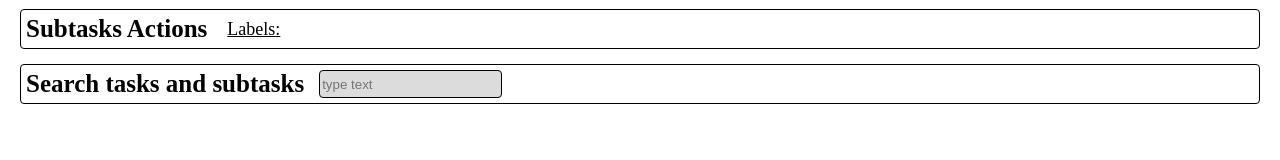
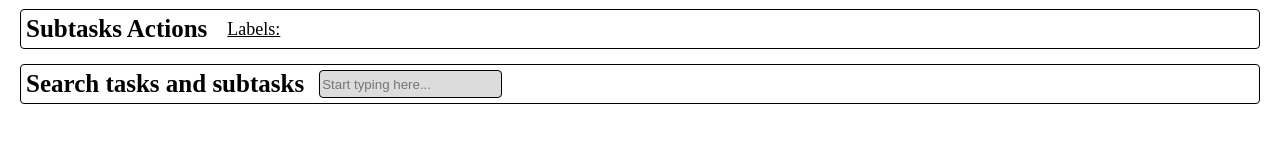
Before and after one commit to denniz18/task-manager, a React (Create React App) app: page / in a window 1280 px wide. Shown: the part 138-298 px from the top of the page. Built offline with nearby package versions, Linux system fonts and the light colour scheme.

Commit message:
Refactoring functions at App, saga and reducer

```diff
--- a/src/components/App/App.js
+++ b/src/components/App/App.js
@@ -1,4 +1,4 @@
-import React, { useEffect, useState } from 'react';
+import React, { useEffect, useState, useCallback, useMemo } from 'react';
 import { useSelector } from 'react-redux';
 import { selectTasks } from '../../store/tasks/selectors';
 import { addTaskRequest, fetchTasksRequest } from '../../store/tasks/actions';
@@ -22,34 +22,33 @@ import {
   SortSelect,
 } from './App.style';
 
+const options = ['date', 'name'];
+
 export const App = () => {
   const { isPending, data: tasks } = useSelector(selectTasks);
+
   const addTask = useAction(addTaskRequest);
   const fetchTasks = useAction(fetchTasksRequest);
-  const [filteredTasks, setFilteredTasks] = useState([]);
+
   const [selectedLabels, setSelectedLabels] = useState([]);
   const [searchText, setSearchText] = useState('');
   const [sortValue, setSortValue] = useState('');
-  const options = ['date', 'name'];
 
-  const selectLabels = (label) => {
-    if (!selectedLabels.includes(label)) {
-      setSelectedLabels((prev) => [...prev, label]);
-    } else {
-      setSelectedLabels((prev) => prev.filter((item) => item !== label));
-    }
-  };
+  const labels = useMemo(() => {
+    const labelsSet = new Set();
 
-  let allLabels = [];
-  tasks.forEach((task) =>
-    task.subtasks.forEach((subtask) =>
-      subtask.labels.forEach(
-        (label) => !allLabels.includes(label) && allLabels.push(label)
-      )
-    )
-  );
+    tasks.forEach((task) => {
+      task.subtasks.forEach((subtask) => {
+        subtask.labels.forEach((label) => labelsSet.add(label));
+      });
+    });
 
-  const filterTasks = (text, selectedLabels, sortValue) => {
+    const result = [...labelsSet];
+    result.sort();
+    return result;
+  }, [tasks]);
+
+  const filteredAndSortedTasks = useMemo(() => {
     const updatedTasksByLabel = tasks.reduce((result, task) => {
       const updateSubTasks = task.subtasks.filter((subtask) =>
         selectedLabels.every((labelItem) => subtask.labels.includes(labelItem))
@@ -65,10 +64,12 @@ export const App = () => {
       return result;
     }, []);
 
+    const substring = searchText.toLowerCase().trim();
+
     const updatedTasksBySearchText = updatedTasksByLabel.reduce(
       (result, task) => {
         const updateSubTasks = task.subtasks.filter((subtask) =>
-          subtask.title.toLowerCase().includes(text.toLowerCase().trim())
+          subtask.title.toLowerCase().includes(substring)
         );
 
         task = {
@@ -77,8 +78,7 @@ export const App = () => {
         };
 
         if (!task.subtasks.length) {
-          task.title.toLowerCase().includes(text.toLowerCase().trim()) &&
-            result.push(task);
+          task.title.toLowerCase().includes(substring) && result.push(task);
         } else {
           result.push(task);
         }
@@ -88,15 +88,32 @@ export const App = () => {
       []
     );
 
-    sortValue === 'name' &&
+    sortValue.includes('name') &&
       updatedTasksBySearchText.sort((a, b) => a.title.localeCompare(b.title));
 
-    setFilteredTasks(updatedTasksBySearchText);
-  };
+    return updatedTasksBySearchText;
+  }, [searchText, selectedLabels, sortValue, tasks]);
 
-  useEffect(() => {
-    filterTasks(searchText, selectedLabels, sortValue);
-  }, [searchText, selectedLabels, sortValue]);
+  const handleSelectLabel = useCallback((e) => {
+    const label = e.target.dataset.label;
+
+    setSelectedLabels((prevSelectedLabels) => {
+      if (!prevSelectedLabels.includes(label)) {
+        return [...prevSelectedLabels, label];
+      } else {
+        return prevSelectedLabels.filter(
+          (prevSelectedLabel) => prevSelectedLabel !== label
+        );
+      }
+    });
+  }, []);
+
+  const handleChangeSearch = useCallback(
+    (e) => setSearchText(e.target.value),
+    []
+  );
+
+  const handleSortValue = useCallback((e) => setSortValue(e.target.value), []);
 
   useEffect(() => {
     if (!isPending) {
@@ -105,9 +122,12 @@ export const App = () => {
   }, []);
 
   useEffect(() => {
-    setFilteredTasks(tasks);
-    filterTasks(searchText, selectedLabels, sortValue);
-  }, [tasks]);
+    setSelectedLabels((prevSelectedLabels) => {
+      return prevSelectedLabels.filter((prevSelectedLabel) =>
+        labels.includes(prevSelectedLabel)
+      );
+    });
+  }, [labels]);
 
   if (isPending) return <Loader />;
 
@@ -125,11 +145,7 @@ export const App = () => {
           <Button onClick={addTask}>Create new task</Button>
           <SortContainer>
             <SortLabel htmlFor="tasks">Sort by:</SortLabel>
-            <SortSelect
-              name="tasks"
-              id="tasks"
-              onChange={(e) => setSortValue(e.target.value)}
-            >
+            <SortSelect name="tasks" id="tasks" onChange={handleSortValue}>
               {options.map((optnItem) => (
                 <option key={optnItem}>{optnItem}</option>
               ))}
@@ -141,11 +157,12 @@ export const App = () => {
           <ActionsTitle>Subtasks Actions</ActionsTitle>
           <LabelsContainer>
             <LabelTitle>Labels:</LabelTitle>
-            {allLabels.map((label) => (
+            {labels.map((label) => (
               <ItemLabel
-                select={selectedLabels.includes(label)}
-                onClick={() => selectLabels(label)}
                 key={label}
+                data-label={label}
+                isSelected={selectedLabels.includes(label)}
+                onClick={handleSelectLabel}
               >
                 {label}
               </ItemLabel>
@@ -157,13 +174,13 @@ export const App = () => {
           <ActionsTitle>Search tasks and subtasks</ActionsTitle>
           <InputSearch
             type="text"
-            onChange={(e) => setSearchText(e.target.value)}
+            onChange={handleChangeSearch}
             value={searchText}
-            placeholder={'type text'}
+            placeholder="Start typing here..."
           />
         </ActionsWrapper>
 
-        {filteredTasks.map((task) => (
+        {filteredAndSortedTasks.map((task) => (
           <Task task={task} key={task.createTime} />
         ))}
       </Wrapper>
--- a/src/components/App/App.style.js
+++ b/src/components/App/App.style.js
@@ -49,7 +49,8 @@ export const ItemLabel = styled.div`
   align-items: center;
   height: 20px;
   border: 1px solid black;
-  background-color: ${({ select }) => (select ? 'darkgray;' : 'gainsboro')};
+  background-color: ${({ isSelected }) =>
+    isSelected ? 'darkgray;' : 'gainsboro'};
   border-radius: 3px;
   margin-right: 5px;
   padding: 0 3px;
--- a/src/store/saga.js
+++ b/src/store/saga.js
@@ -53,8 +53,8 @@ function* removeSubTask({ payload }) {
   try {
     yield put(setRemoveSubtask(payload));
     const tasks = yield select((store) => store.tasks.data);
-    const taskIndex = tasks.findIndex((task) => task.id === payload.taskId);
-    if (!tasks[taskIndex].subtasks.length) {
+    const task = tasks.find((task) => task.id === payload.taskId);
+    if (!task.subtasks.length) {
       yield put(setRemoveTask(payload.taskId));
     }
     yield call(deleteSubtask, payload.id);
--- a/src/store/tasks/reducer.js
+++ b/src/store/tasks/reducer.js
@@ -23,13 +23,18 @@ export const tasksSlice = createSlice({
       data: [...state.data, action.payload],
     }),
     setRemoveSubtask: (state, { payload }) => {
-      const taskIndex = current(state).data.findIndex(
-        (task) => task.id === payload.taskId
-      );
-      const filteredSubtasks = current(state).data[taskIndex].subtasks.filter(
-        (subtask) => subtask.id !== payload.id
-      );
-      state.data[taskIndex].subtasks = filteredSubtasks;
+      return {
+        ...state,
+        data: state.data.map((task) => {
+          if (task.id !== payload.taskId) return task;
+          return {
+            ...task,
+            subtasks: task.subtasks.filter(
+              (subtask) => subtask.id !== payload.id
+            ),
+          };
+        }),
+      };
     },
     setRemoveTask: (state, { payload }) => {
       return {
```
